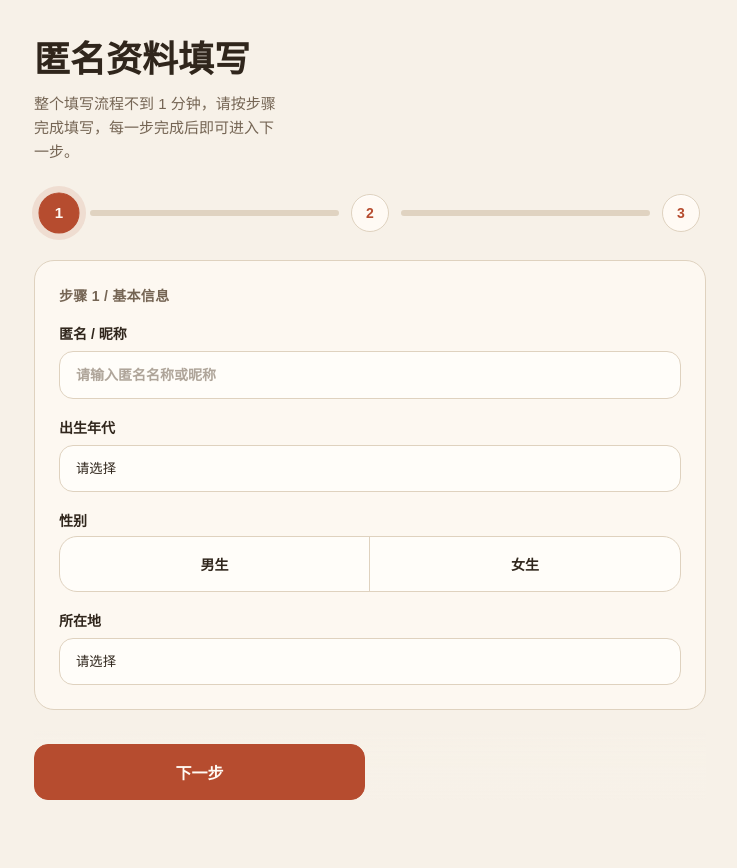
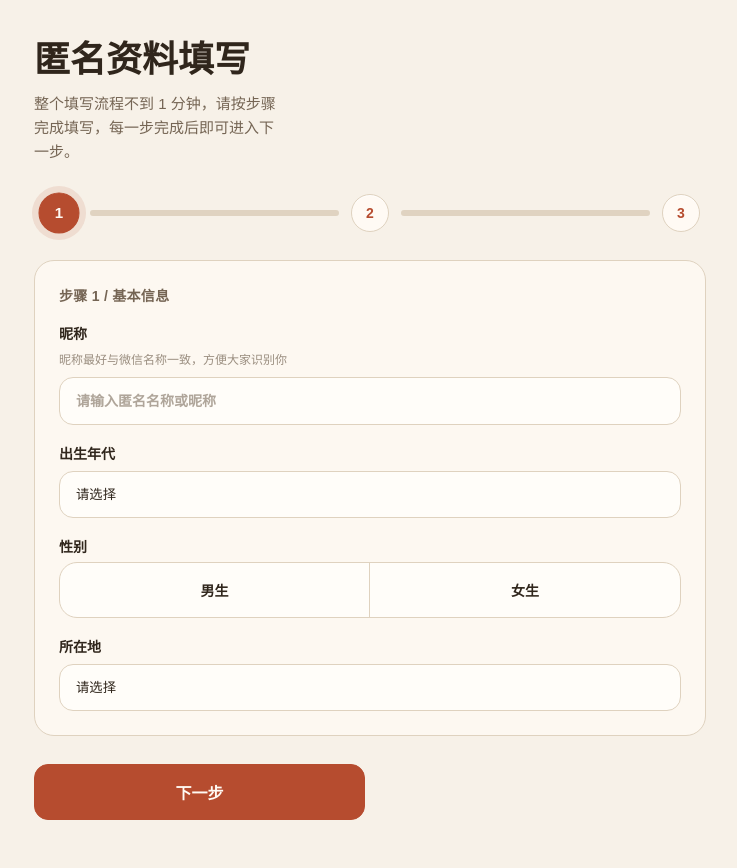
Before and after one commit to howareyoucolin/nycfls_2026, a PHP site: page /vip/signup in a window 1280 px wide. Shown: the whole page, without its empty margins (270-1007 px from the left). Before the commit the page ends 800 px from the top, so only its background shows below. Run offline with PHP 8.4, Linux system fonts and the light colour scheme.

Commit message:
update signup form fe

```diff
--- a/public/pages/vip/signup/index.php
+++ b/public/pages/vip/signup/index.php
@@ -9,8 +9,10 @@
 </head>
 <body>
   <main class="page">
-    <h1>匿名资料填写</h1>
-    <p class="intro">整个填写流程不到 1 分钟，请按步骤完成填写，每一步完成后即可进入下一步。</p>
+    <div class="page-intro" data-page-intro>
+      <h1>匿名资料填写</h1>
+      <p class="intro">整个填写流程不到 1 分钟，请按步骤完成填写，每一步完成后即可进入下一步。</p>
+    </div>
 
     <div class="stepper-shell">
       <ol class="stepper" aria-label="填写步骤">
@@ -33,7 +35,8 @@
         <p class="section-title">步骤 1 / 基本信息</p>
         <div class="fields">
           <label for="nickname">
-            匿名 / 昵称
+            昵称
+            <span class="field-subnote">昵称最好与微信名称一致，方便大家识别你</span>
             <input id="nickname" name="nickname" type="text" placeholder="请输入匿名名称或昵称" required>
           </label>
 
@@ -112,8 +115,9 @@
           </div>
 
           <label for="intro_text">
-            <span class="field-note">用几句话介绍一下你自己(愛好，兴趣，擅长，工作或专业，性格, 目标, etc.)</span>
-            <textarea id="intro_text" name="intro_text" placeholder="请用几句话介绍你的个性、兴趣或想让别人认识你的地方" required minlength="40" aria-describedby="intro_hint intro_error"></textarea>
+            用几句话介绍一下你自己
+            <span class="field-subnote">你的爱好与兴趣、擅长的事情、工作或专业、性格特点、生活方式、价值观、个人目标、未来规划等</span>
+            <textarea id="intro_text" name="intro_text" placeholder="简单介绍一下你自己" required minlength="40" aria-describedby="intro_hint intro_error"></textarea>
           </label>
           <p class="hint" id="intro_hint">最少填写 40 个字。</p>
           <p class="error-text" id="intro_error" data-intro-error hidden>自我介绍至少需要填写 40 个字。</p>
@@ -152,18 +156,18 @@
 
             <div class="conditional-field" data-contact-text-field hidden>
               <label for="contact_info">
-                联系方式内容
-                <input id="contact_info" name="contact_info" type="text" placeholder="请输入具体联系方式" disabled>
+                <span data-contact-text-label>请输入你的联系方式</span>
+                <input id="contact_info" name="contact_info" type="text" placeholder="请输入你的联系方式" disabled>
               </label>
             </div>
 
             <div class="conditional-field" data-contact-qrcode-field hidden>
               <div class="upload-card">
                 <div class="upload-copy">
-                  <p class="upload-title">上传二维码</p>
+                  <p class="upload-title" data-contact-qrcode-title>上传二维码</p>
                   <p class="hint">支持 JPG、PNG 等常见图片格式，上传后会立即显示预览。</p>
                 </div>
-                <label for="contact_qrcode" class="upload-dropzone">
+                <label for="contact_qrcode" class="upload-dropzone" data-qrcode-dropzone>
                   <input id="contact_qrcode" name="contact_qrcode" type="file" accept="image/*" disabled>
                   <span class="upload-icon">+</span>
                   <span class="upload-label">选择二维码图片</span>
--- a/public/pages/vip/signup/script.js
+++ b/public/pages/vip/signup/script.js
@@ -4,6 +4,7 @@ if (form) {
   const isDebugMode = new URLSearchParams(window.location.search).has('debug');
   const panels = Array.from(form.querySelectorAll('[data-step-panel]'));
   const indicators = Array.from(document.querySelectorAll('[data-step-indicator]'));
+  const pageIntro = document.querySelector('[data-page-intro]');
   const stepperShell = document.querySelector('.stepper-shell');
   const prevButton = form.querySelector('[data-step-action="prev"]');
   const nextButton = form.querySelector('[data-step-action="next"]');
@@ -23,14 +24,35 @@ if (form) {
   const contactFieldWrap = form.querySelector('[data-contact-field]');
   const contactTypeField = form.querySelector('#contact_type');
   const contactTextWrap = form.querySelector('[data-contact-text-field]');
+  const contactTextLabel = form.querySelector('[data-contact-text-label]');
   const contactField = form.querySelector('#contact_info');
   const contactQrcodeWrap = form.querySelector('[data-contact-qrcode-field]');
+  const contactQrcodeTitle = form.querySelector('[data-contact-qrcode-title]');
   const contactQrcodeField = form.querySelector('#contact_qrcode');
+  const qrcodeDropzone = form.querySelector('[data-qrcode-dropzone]');
   const qrcodePreview = form.querySelector('[data-qrcode-preview]');
   const qrcodePreviewImage = form.querySelector('[data-qrcode-preview-image]');
   const qrcodeClearButton = form.querySelector('[data-qrcode-clear]');
   const confettiColors = ['#d94f33', '#ffd84d', '#4c8df6', '#f6b14f', '#d970d8', '#f5bccd', '#d27b2d', '#5d6ad8', '#a9d7ee'];
   let currentStep = 1;
+
+  const contactCopyMap = {
+    wechat: {
+      label: '请输入你的微信',
+      placeholder: '请输入你的微信号',
+    },
+    phone: {
+      label: '请输入你的电话',
+      placeholder: '请输入你的电话号码',
+    },
+    email: {
+      label: '请输入你的邮箱',
+      placeholder: '请输入你的邮箱地址',
+    },
+    qrcode: {
+      title: '上传你的二维码',
+    },
+  };
   let qrcodePreviewUrl = '';
 
   const getVisibleLength = (value) => value.trim().length;
@@ -96,13 +118,14 @@ if (form) {
   const updateContactFieldState = () => {
     const selectedValue = form.querySelector('input[name="contact_visibility"]:checked')?.value;
     const isVisible = selectedValue === 'yes';
+    const contactType = contactTypeField.value;
 
     contactFieldWrap.hidden = !isVisible;
     contactTypeField.disabled = !isVisible;
     contactTypeField.required = isVisible;
 
-    const isTextContact = isVisible && contactTypeField.value !== '' && contactTypeField.value !== 'qrcode';
-    const isQrcodeContact = isVisible && contactTypeField.value === 'qrcode';
+    const isTextContact = isVisible && contactType !== '' && contactType !== 'qrcode';
+    const isQrcodeContact = isVisible && contactType === 'qrcode';
 
     contactTextWrap.hidden = !isTextContact;
     contactField.disabled = !isTextContact;
@@ -111,6 +134,16 @@ if (form) {
     contactQrcodeWrap.hidden = !isQrcodeContact;
     contactQrcodeField.disabled = !isQrcodeContact;
     contactQrcodeField.required = isQrcodeContact;
+
+    if (isTextContact) {
+      const textCopy = contactCopyMap[contactType];
+      contactTextLabel.textContent = textCopy.label;
+      contactField.placeholder = textCopy.placeholder;
+    }
+
+    if (isQrcodeContact) {
+      contactQrcodeTitle.textContent = contactCopyMap.qrcode.title;
+    }
 
     if (!isQrcodeContact) {
       contactQrcodeField.value = '';
@@ -123,6 +156,9 @@ if (form) {
       contactQrcodeField.value = '';
       contactField.setCustomValidity('');
       contactQrcodeField.setCustomValidity('');
+      contactTextLabel.textContent = '请输入你的联系方式';
+      contactField.placeholder = '请输入你的联系方式';
+      contactQrcodeTitle.textContent = '上传二维码';
       contactTextWrap.hidden = true;
       contactQrcodeWrap.hidden = true;
       clearQrcodePreview();
@@ -137,6 +173,7 @@ if (form) {
 
     qrcodePreviewImage.src = '';
     qrcodePreview.hidden = true;
+    qrcodeDropzone.hidden = false;
   };
 
   const updateQrcodePreview = () => {
@@ -151,6 +188,7 @@ if (form) {
     qrcodePreviewUrl = URL.createObjectURL(file);
     qrcodePreviewImage.src = qrcodePreviewUrl;
     qrcodePreview.hidden = false;
+    qrcodeDropzone.hidden = true;
   };
 
   const validateStep = (step) => {
@@ -255,6 +293,7 @@ if (form) {
 
     event.preventDefault();
     form.hidden = true;
+    pageIntro.hidden = true;
     stepperShell.hidden = true;
     successScreen.hidden = false;
     launchConfetti();
--- a/public/pages/vip/signup/style.css
+++ b/public/pages/vip/signup/style.css
@@ -227,6 +227,13 @@ textarea {
   font-weight: 600;
 }
 
+.field-subnote {
+  color: rgba(117, 101, 84, 0.72);
+  font-size: 12px;
+  font-weight: 500;
+  line-height: 1.5;
+}
+
 .error-text {
   margin: 0;
   font-size: 13px;
@@ -241,8 +248,14 @@ textarea {
 
 .contact-field {
   display: grid;
-  gap: 18px;
-  padding-top: 4px;
+  gap: 24px;
+  padding-top: 10px;
+}
+
+.contact-field > label,
+.contact-field > .conditional-field,
+.contact-field > .upload-card {
+  gap: 10px;
 }
 
 .upload-card {
@@ -276,6 +289,10 @@ textarea {
   background: rgba(255, 255, 255, 0.72);
   text-align: center;
   cursor: pointer;
+}
+
+.upload-dropzone[hidden] {
+  display: none;
 }
 
 .upload-dropzone input[type="file"] {
@@ -317,7 +334,7 @@ textarea {
 }
 
 .qrcode-preview-image {
-  width: min(100%, 220px);
+  width: min(100%, 260px);
   aspect-ratio: 1 / 1;
   object-fit: cover;
   border: 1px solid var(--border);
@@ -336,14 +353,11 @@ textarea {
 }
 
 .actions {
-  position: sticky;
-  bottom: 0;
   display: grid;
   grid-template-columns: 1fr 1fr;
   gap: 10px;
   margin-top: 22px;
-  padding-top: 14px;
-  background: linear-gradient(180deg, rgba(247, 241, 232, 0), rgba(247, 241, 232, 0.95) 34%, rgba(247, 241, 232, 1) 100%);
+  padding-top: 6px;
 }
 
 .primary-button,
```
